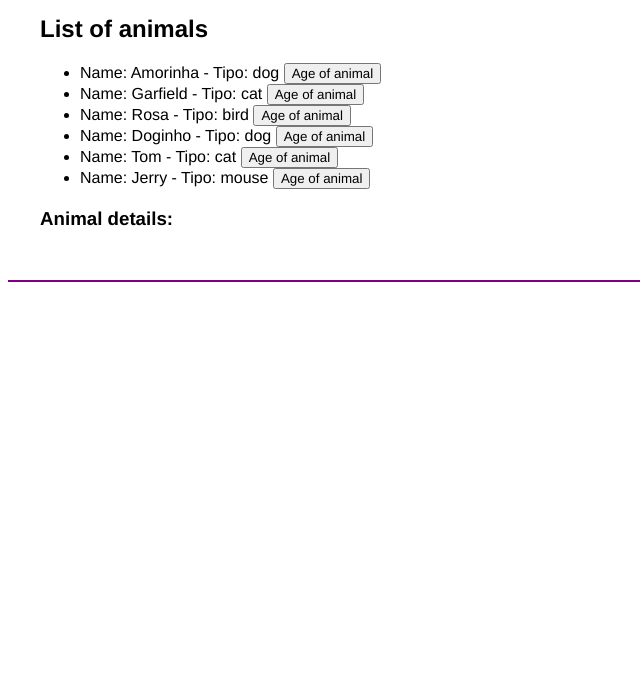
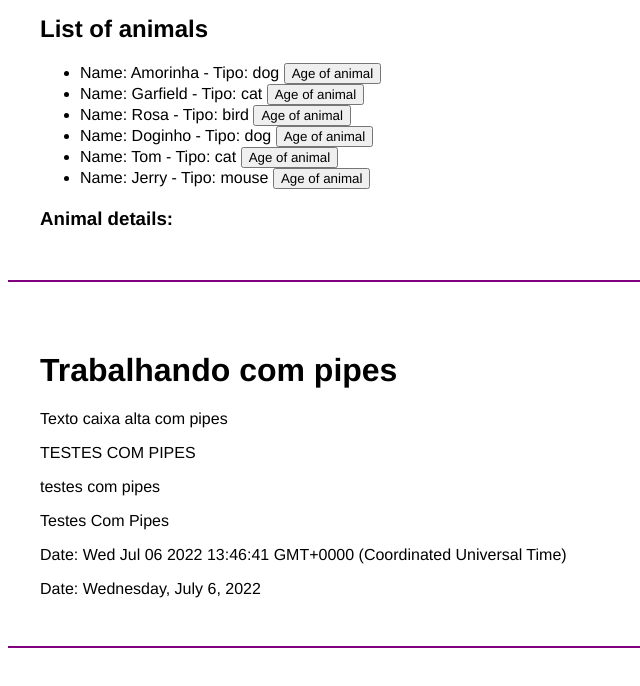
Before and after one commit to Christian-Lopes/bootcamps-DIO, an Angular app in the folder bootcamp-santander-fullstack-2022/2 - angular/001- angula-13/curso-angular/: page / in a window 1280 px wide. Shown: the part 1666-2352 px from the top of the page, without its empty margins (0-640 px from the left). Built offline with nearby package versions, Linux system fonts and the light colour scheme.

Commit message:
tópico 14: Trabalhando com pipes operators

```diff
--- a/bootcamp-santander-fullstack-2022/2 - angular/001- angula-13/curso-angular/src/app/app.component.html
+++ b/bootcamp-santander-fullstack-2022/2 - angular/001- angula-13/curso-angular/src/app/app.component.html
@@ -6,3 +6,4 @@
 <app-eventos></app-eventos>
 <app-emitter></app-emitter>
 <app-list-render></app-list-render>
+<app-pipes></app-pipes>
--- a/bootcamp-santander-fullstack-2022/2 - angular/001- angula-13/curso-angular/src/app/app.module.ts
+++ b/bootcamp-santander-fullstack-2022/2 - angular/001- angula-13/curso-angular/src/app/app.module.ts
@@ -11,6 +11,7 @@ import { EventosComponent } from './components/eventos/eventos.component';
 import { EmitterComponent } from './components/emitter/emitter.component';
 import { ChangeNumberComponent } from './components/change-number/change-number.component';
 import { ListRenderComponent } from './components/list-render/list-render.component';
+import { PipesComponent } from './components/pipes/pipes.component';
 
 @NgModule({
   declarations: [
@@ -22,7 +23,8 @@ import { ListRenderComponent } from './components/list-render/list-render.compon
     EventosComponent,
     EmitterComponent,
     ChangeNumberComponent,
-    ListRenderComponent
+    ListRenderComponent,
+    PipesComponent
   ],
   imports: [
     BrowserModule,
--- /dev/null
+++ b/bootcamp-santander-fullstack-2022/2 - angular/001- angula-13/curso-angular/src/app/components/pipes/pipes.component.html
@@ -0,0 +1,9 @@
+<div class="class">
+  <h1>Trabalhando com pipes</h1>
+  <p>Texto caixa alta com pipes</p>
+  <p>{{ testText | uppercase }}</p>
+  <p>{{ testText | lowercase }}</p>
+  <p>{{ testText | titlecase }}</p>
+  <p>Date: {{ date }}</p>
+  <p>Date: {{ date | date: 'fullDate'}}</p>
+</div>
--- /dev/null
+++ b/bootcamp-santander-fullstack-2022/2 - angular/001- angula-13/curso-angular/src/app/components/pipes/pipes.component.ts
@@ -0,0 +1,18 @@
+import { Component, OnInit } from '@angular/core';
+
+@Component({
+  selector: 'app-pipes',
+  templateUrl: './pipes.component.html',
+  styleUrls: ['./pipes.component.css']
+})
+export class PipesComponent implements OnInit {
+
+  testText = 'Testes com pipes';
+
+  date = new Date();
+  constructor() { }
+
+  ngOnInit(): void {
+  }
+
+}
```
Also changed, not shown: bootcamp-santander-fullstack-2022/2 - angular/001- angula-13/curso-angular/src/app/components/pipes/pipes.component.css (added), 1 other file (tests, documents, lock files or other folders).
